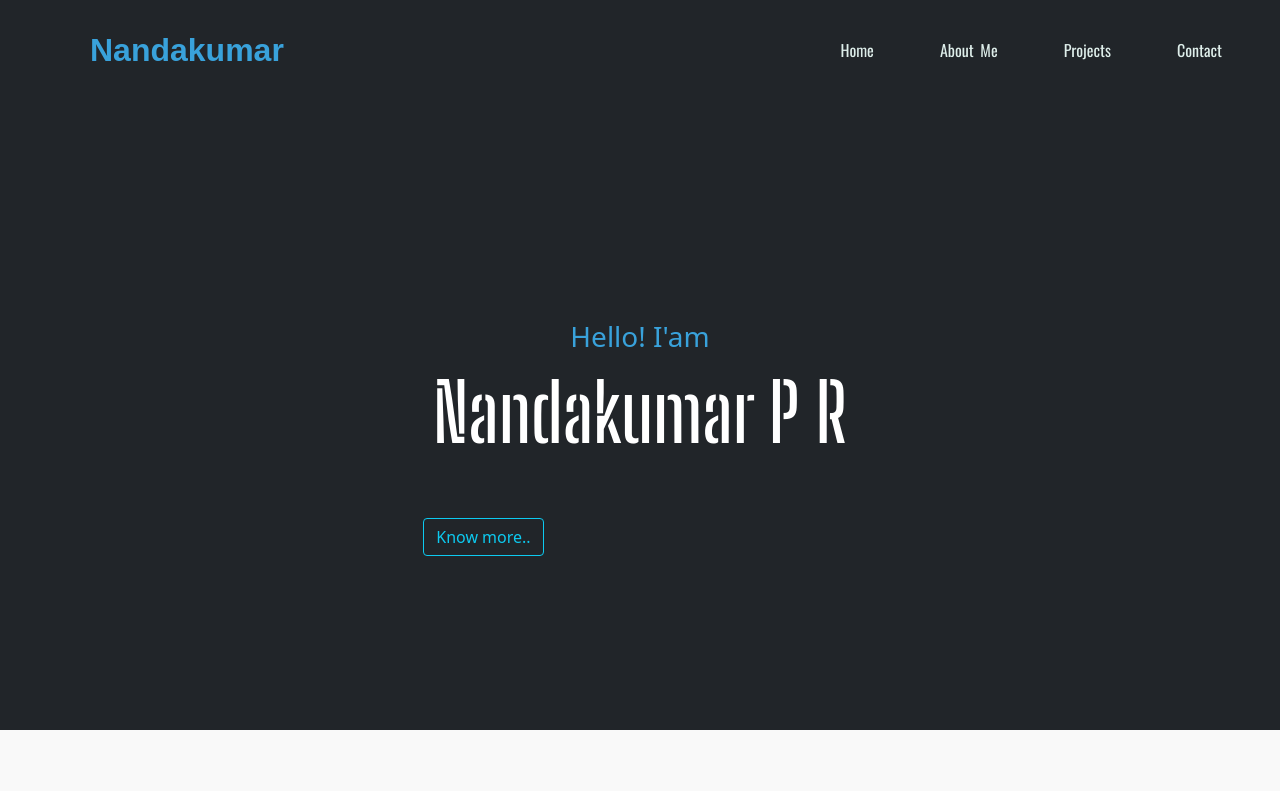
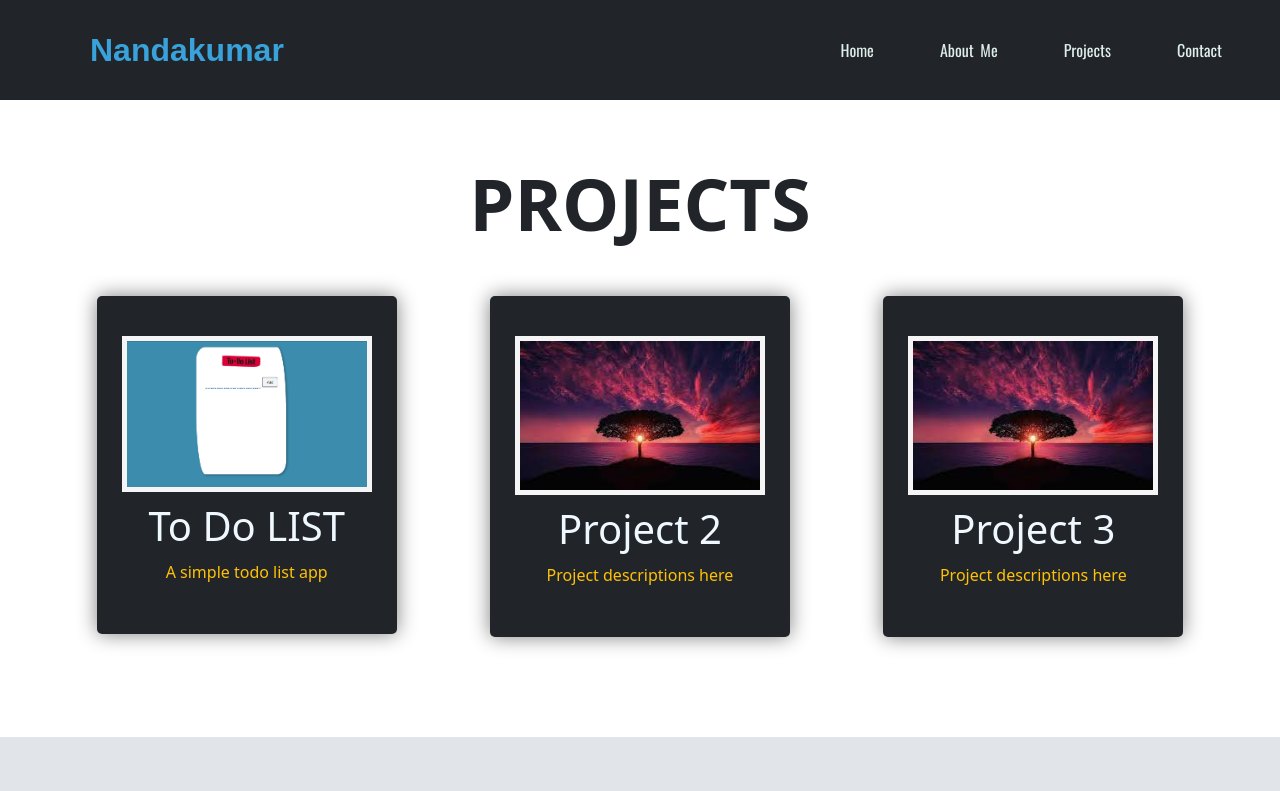
Before and after one commit to Nandakumar47/portfolio, a React (Create React App) app: page /portfolio/project in a window 1280 px wide. Before the commit this address led to /portfolio. Shown: the top 791 px of the page. Built offline with nearby package versions, Linux system fonts and the light colour scheme.

Commit message:
"second commit"

```diff
--- a/src/App.js
+++ b/src/App.js
@@ -10,6 +10,7 @@ import {
   Route,
   Switch,
   Redirect,
+
 } from "react-router-dom";
 import ProjectPage from "./pages/ProjectPage";
 
@@ -22,10 +23,10 @@ function App() {
           <Route path="/portfolio" exact>
             <HomePage />
           </Route>
-          <Route path="/portfolio/#/contact" exact>
+          <Route path="/portfolio/contact" exact>
             <ContactMe />
           </Route>
-          <Route path="/portfolio/#/project" exact>
+          <Route path="/portfolio/project" exact>
             <ProjectPage />
           </Route>
           <Redirect to="/portfolio" />
--- a/src/components/Navbar/Header.jsx
+++ b/src/components/Navbar/Header.jsx
@@ -28,8 +28,8 @@ function Header() {
           <Nav className=" ml-auto navLinks" variant="light">
             <Nav.Link href="/portfolio">Home</Nav.Link>
             <Nav.Link href="/portfolio/#aboutMe">About Me</Nav.Link>
-            <Nav.Link href="/portfolio/#/project">Projects</Nav.Link>
-            <Nav.Link href="/portfolio/#/contact">Contact</Nav.Link>
+            <Nav.Link href="/portfolio/project">Projects</Nav.Link>
+            <Nav.Link href="/portfolio/contact">Contact</Nav.Link>
           </Nav>
         </Navbar.Collapse>
       </Navbar>
```
